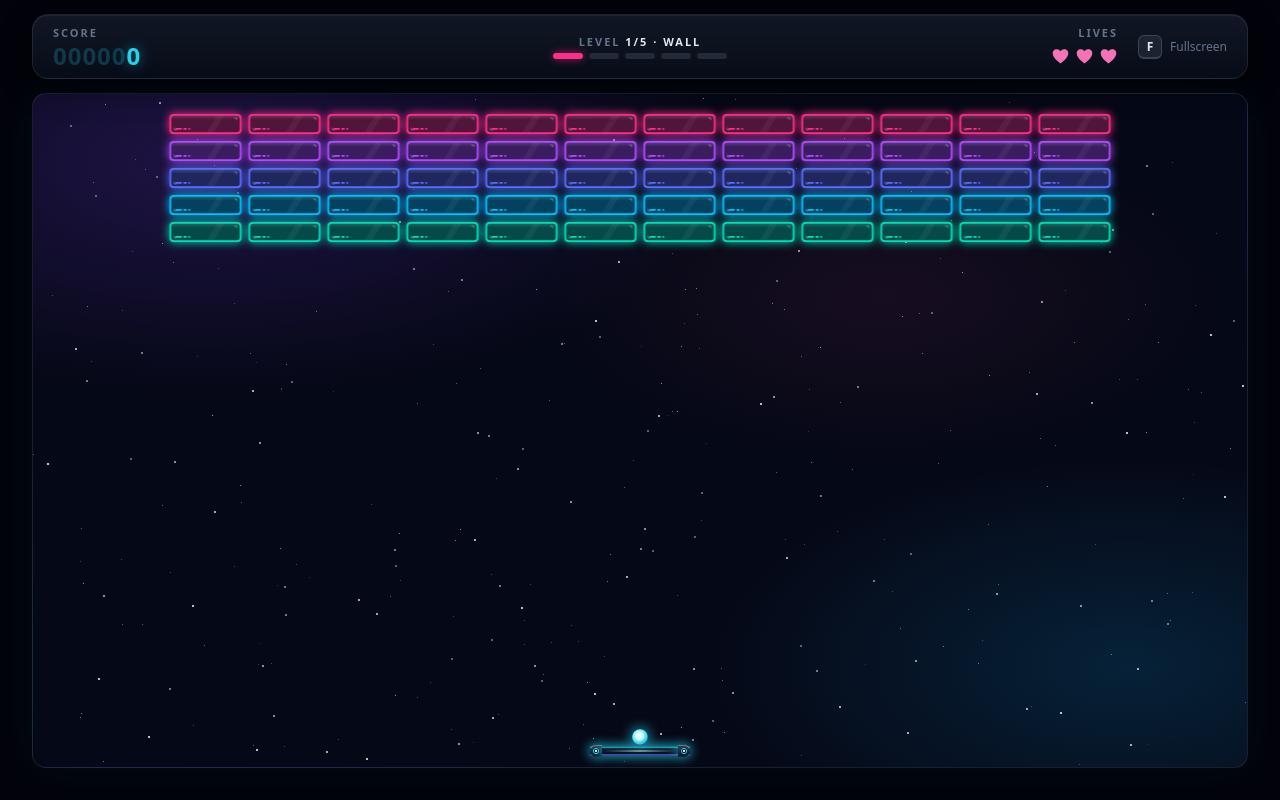
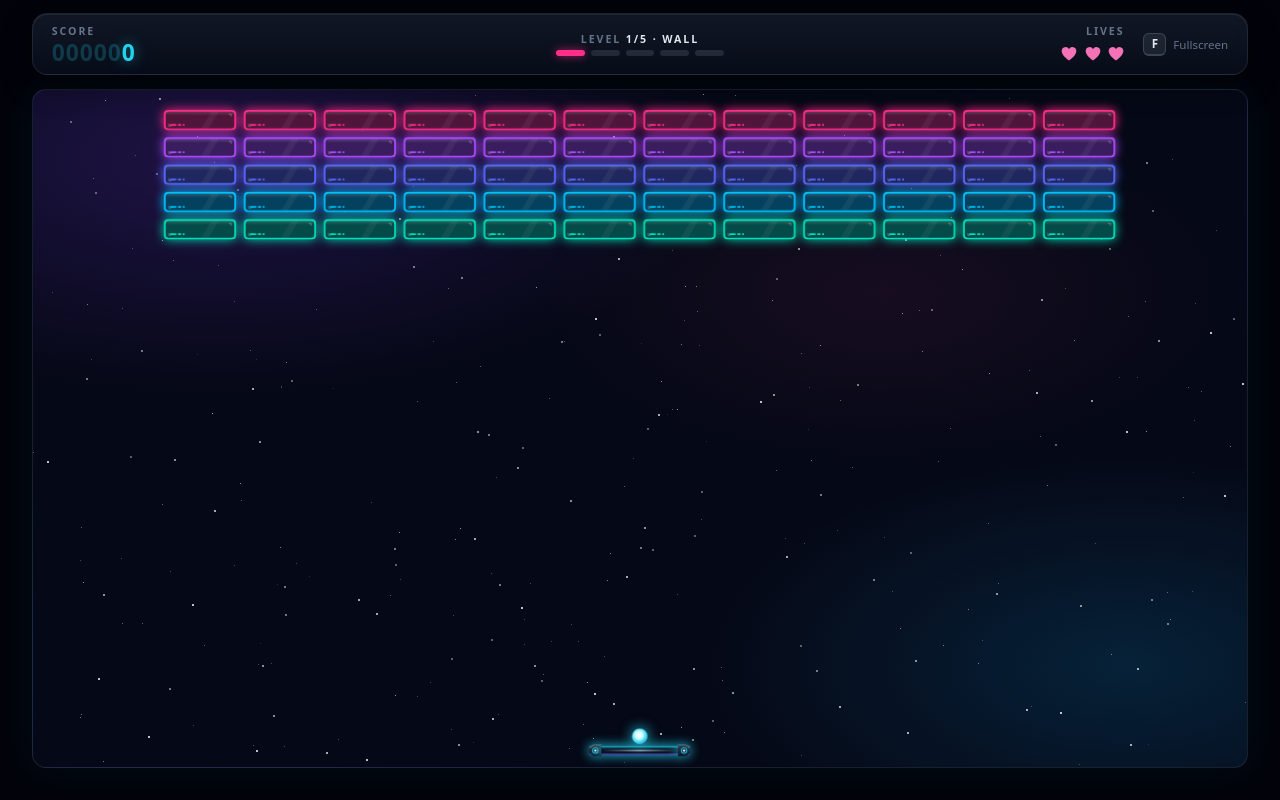
Before and after one commit to dosu199/brick-breaker, a website: page index.html in a window 1280 px wide. Drawn offline with Linux system fonts and the light colour scheme.

Commit message:
Scale the game to the window size
- The game is designed for a 1200x600 view and scales by
  min(width / 1200, height / 600), clamped to 0.75-1.6x, so paddle,
  ball, bricks and speeds look and play the same on any screen
- Mouse position is converted from screen pixels to game units
- HUD sizes are relative to the window so it scales with the game
- Tests for scaling, clamping and mouse conversion

```diff
--- a/css/style.css
+++ b/css/style.css
@@ -30,12 +30,13 @@ body {
   display: grid;
   grid-template-columns: 1fr auto 1fr;
   align-items: center;
-  gap: 24px;
-  margin: 14px 0;
-  padding: 10px 20px;
+  gap: 1.7em;
+  margin: 1em 0;
+  padding: 0.7em 1.4em;
+  font-size: clamp(13px, min(1.05vw, 2.1vh), 21px);
   background: linear-gradient(180deg, rgba(30, 41, 59, 0.55), rgba(15, 23, 42, 0.45));
   border: 1px solid rgba(148, 163, 184, 0.14);
-  border-radius: 16px;
+  border-radius: 1.15em;
   box-shadow:
     inset 0 1px 0 rgba(255, 255, 255, 0.06),
     0 10px 30px rgba(0, 0, 0, 0.35);
@@ -46,7 +47,7 @@ body {
 .stat {
   display: flex;
   flex-direction: column;
-  gap: 4px;
+  gap: 0.3em;
 }
 
 .stat-center {
@@ -57,11 +58,11 @@ body {
   flex-direction: row;
   align-items: center;
   justify-content: flex-end;
-  gap: 20px;
+  gap: 1.4em;
 }
 
 .label {
-  font-size: 11px;
+  font-size: 0.79em;
   font-weight: 600;
   letter-spacing: 0.18em;
   text-transform: uppercase;
@@ -69,7 +70,7 @@ body {
 }
 
 #score {
-  font-size: 24px;
+  font-size: 1.7em;
   font-weight: 700;
   line-height: 1;
   font-variant-numeric: tabular-nums;
@@ -98,13 +99,13 @@ body {
 
 #level-track {
   display: flex;
-  gap: 6px;
+  gap: 0.43em;
 }
 
 #level-track span {
-  width: 30px;
-  height: 6px;
-  border-radius: 3px;
+  width: 2.15em;
+  height: 0.43em;
+  border-radius: 0.22em;
   background: rgba(148, 163, 184, 0.18);
 }
 
@@ -130,13 +131,13 @@ body {
 #lives {
   display: flex;
   align-items: center;
-  gap: 6px;
-  height: 24px;
+  gap: 0.43em;
+  height: 1.7em;
 }
 
 #lives .life {
-  width: 18px;
-  height: 16px;
+  width: 1.3em;
+  height: 1.15em;
   background: #f472b6;
   filter: drop-shadow(0 0 6px rgba(244, 114, 182, 0.7));
   -webkit-mask: var(--heart) center / contain no-repeat;
@@ -145,7 +146,7 @@ body {
 }
 
 #lives .extra {
-  font-size: 13px;
+  font-size: 0.93em;
   font-weight: 700;
   color: #f472b6;
 }
@@ -162,23 +163,23 @@ body {
 #hint {
   display: flex;
   align-items: center;
-  gap: 8px;
-  font-size: 12px;
+  gap: 0.6em;
+  font-size: 0.86em;
   color: var(--muted);
 }
 
 kbd {
   display: inline-grid;
   place-items: center;
-  min-width: 24px;
-  height: 24px;
-  padding: 0 6px;
-  font: 600 12px system-ui, sans-serif;
+  min-width: 2em;
+  height: 2em;
+  padding: 0 0.5em;
+  font: 600 1em system-ui, sans-serif;
   color: var(--text);
   background: rgba(148, 163, 184, 0.12);
   border: 1px solid rgba(148, 163, 184, 0.25);
   border-bottom-width: 2px;
-  border-radius: 6px;
+  border-radius: 0.5em;
 }
 
 @media (max-width: 720px) {
--- a/js/config.js
+++ b/js/config.js
@@ -1,4 +1,11 @@
 const CONFIG = {
+  view: {
+    width: 1200,
+    height: 600,
+    minScale: 0.75,
+    maxScale: 1.6,
+  },
+
   stars: {
     density: 0.0004,
     minSpeed: 0.04,
--- a/js/game.js
+++ b/js/game.js
@@ -17,12 +17,16 @@ class Game {
 
   resize() {
     const pixelRatio = globalThis.devicePixelRatio ?? 1;
+    const cssWidth = this.canvas.clientWidth;
+    const cssHeight = this.canvas.clientHeight;
+    const { width, height, minScale, maxScale } = CONFIG.view;
 
-    this.world.width = this.canvas.clientWidth;
-    this.world.height = this.canvas.clientHeight;
-    this.canvas.width = Math.round(this.world.width * pixelRatio);
-    this.canvas.height = Math.round(this.world.height * pixelRatio);
-    this.scale = pixelRatio;
+    this.viewScale = Math.max(minScale, Math.min(maxScale, cssWidth / width, cssHeight / height));
+    this.world.width = cssWidth / this.viewScale;
+    this.world.height = cssHeight / this.viewScale;
+    this.canvas.width = Math.round(cssWidth * pixelRatio);
+    this.canvas.height = Math.round(cssHeight * pixelRatio);
+    this.scale = this.viewScale * pixelRatio;
 
     this.bricks?.layout();
     this.starfield?.resize();
--- a/js/input.js
+++ b/js/input.js
@@ -5,7 +5,7 @@ class Input {
 
     window.addEventListener('mousemove', (e) => {
       const rect = canvas.getBoundingClientRect();
-      this.mouseX = e.clientX - rect.left - canvas.clientLeft;
+      this.mouseX = (e.clientX - rect.left - canvas.clientLeft) * (world.width / canvas.clientWidth);
     });
 
     canvas.addEventListener('mousedown', () => {
```
Also changed, not shown: tests/gameplay.test.js (+46 -17 lines), README.md.
